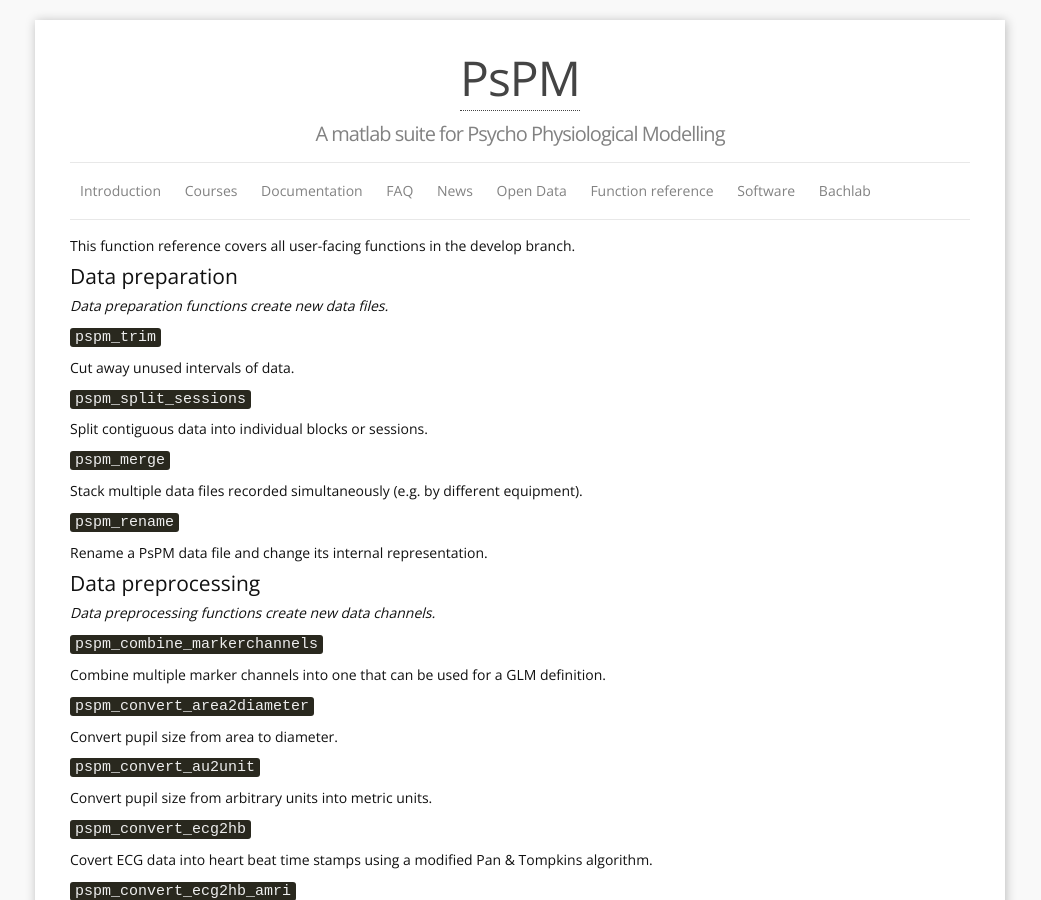
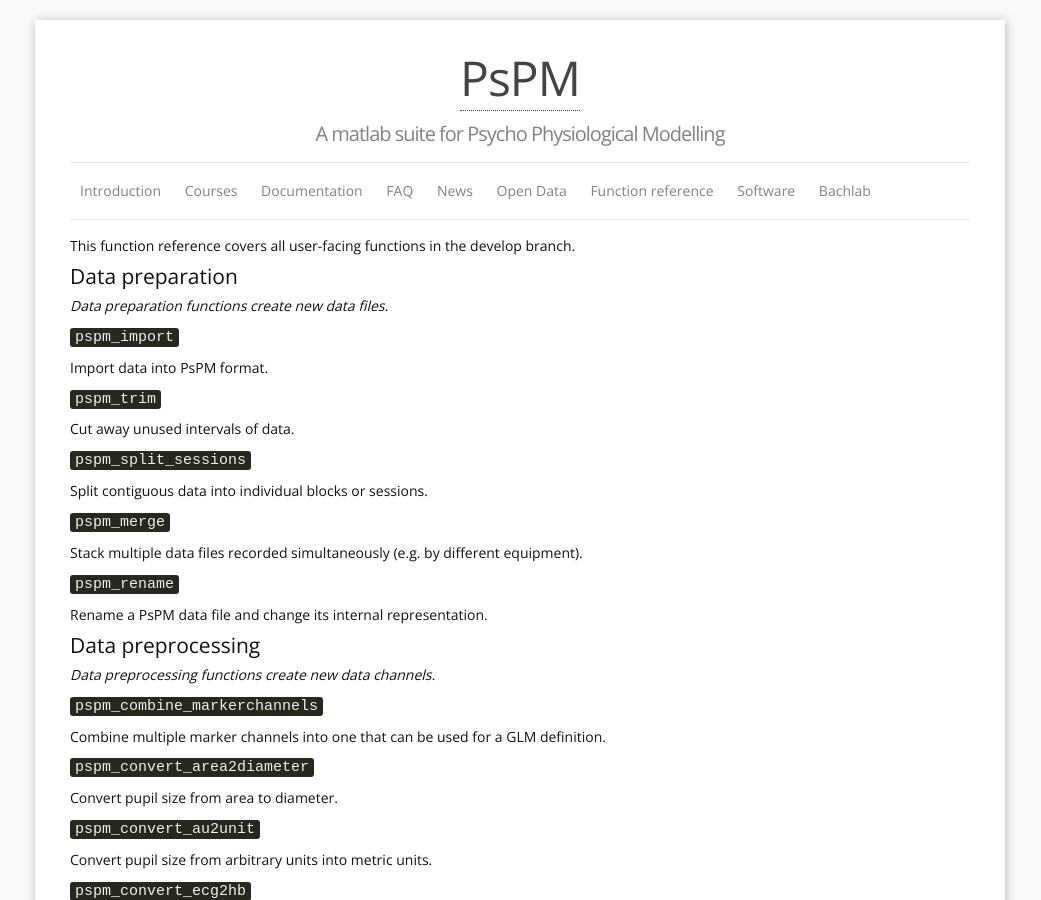
Before and after one commit to bachlab/PsPM, a Jekyll site: the page built from reference.markdown, in a window 1280 px wide and 900 px high. Shown: the whole window, without its empty margins (120-1161 px from the left). Built offline with Jekyll 4.4.1, drawn with Linux system fonts in a browser that asks for light colours.

Commit message:
include import in ref

```diff
--- a/reference.markdown
+++ b/reference.markdown
@@ -9,6 +9,10 @@
 ## Data preparation
 
 *Data preparation functions create new data files.*
+
+[`pspm_import`](pspm_import)
+
+Import data into PsPM format.
 
 [`pspm_trim`](pspm_trim)
 
```
